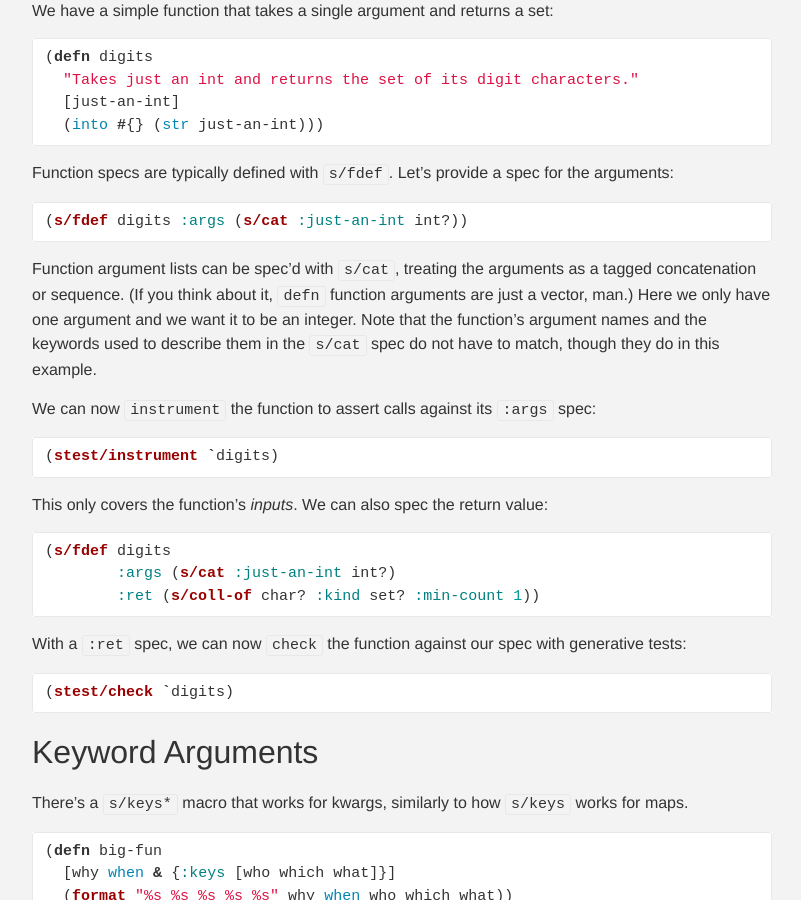
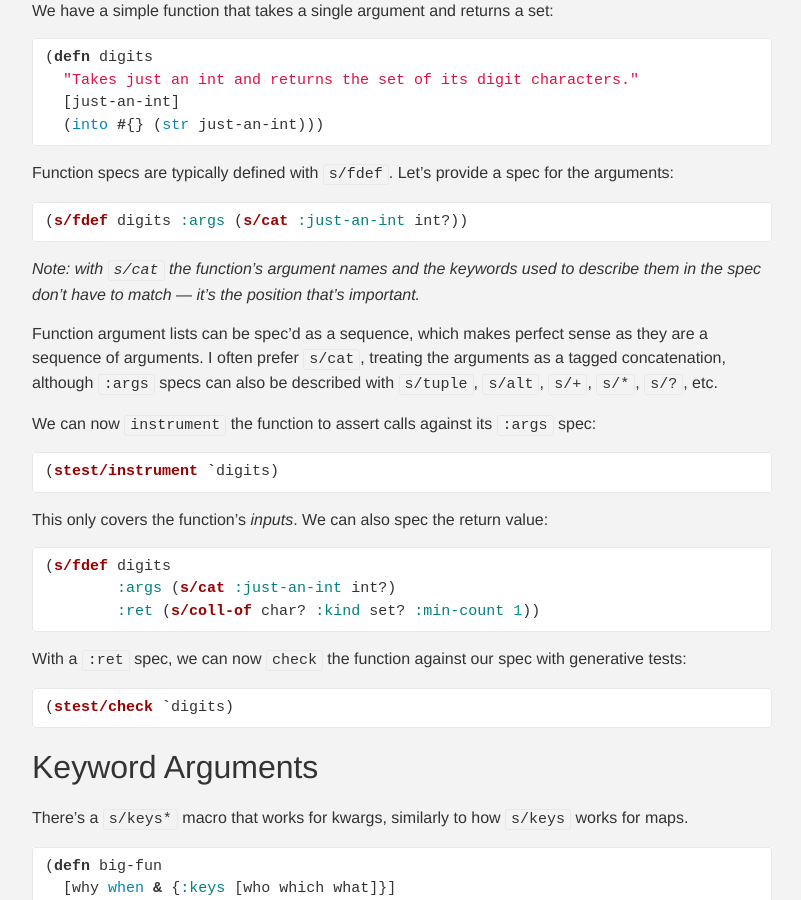
Before and after one commit to taylorwood/taylorwood.github.io, a Jekyll site: the page built from _posts/2017-10-15-fspec.markdown, in a window 1280 px wide and 900 px high, scrolled down 321 px. Shown: the whole window, without its empty margins (238-1039 px from the left). Built offline with Jekyll 4.4.1, drawn with Linux system fonts in a browser that asks for light colours.

Commit message:
Note about :args spec types

````diff
--- a/_posts/2017-10-15-fspec.markdown
+++ b/_posts/2017-10-15-fspec.markdown
@@ -21,7 +21,9 @@ Function specs are typically defined with `s/fdef`. Let's provide a spec for the
 ```clojure
 (s/fdef digits :args (s/cat :just-an-int int?))
 ```
-Function argument lists can be spec'd with `s/cat`, treating the arguments as a tagged concatenation or sequence. (If you think about it, `defn` function arguments are just a vector, man.) Here we only have one argument and we want it to be an integer. Note that the function's argument names and the keywords used to describe them in the `s/cat` spec do not have to match, though they do in this example.
+_Note: with `s/cat` the function's argument names and the keywords used to describe them in the spec don't have to match --- it's the position that's important._
+
+Function argument lists can be spec'd as a sequence, which makes perfect sense as they are a sequence of arguments. I often prefer `s/cat`, treating the arguments as a tagged concatenation, although `:args` specs can also be described with `s/tuple`, `s/alt`, `s/+`, `s/*`, `s/?`, etc.
 
 We can now `instrument` the function to assert calls against its `:args` spec:
 ```clojure
````
